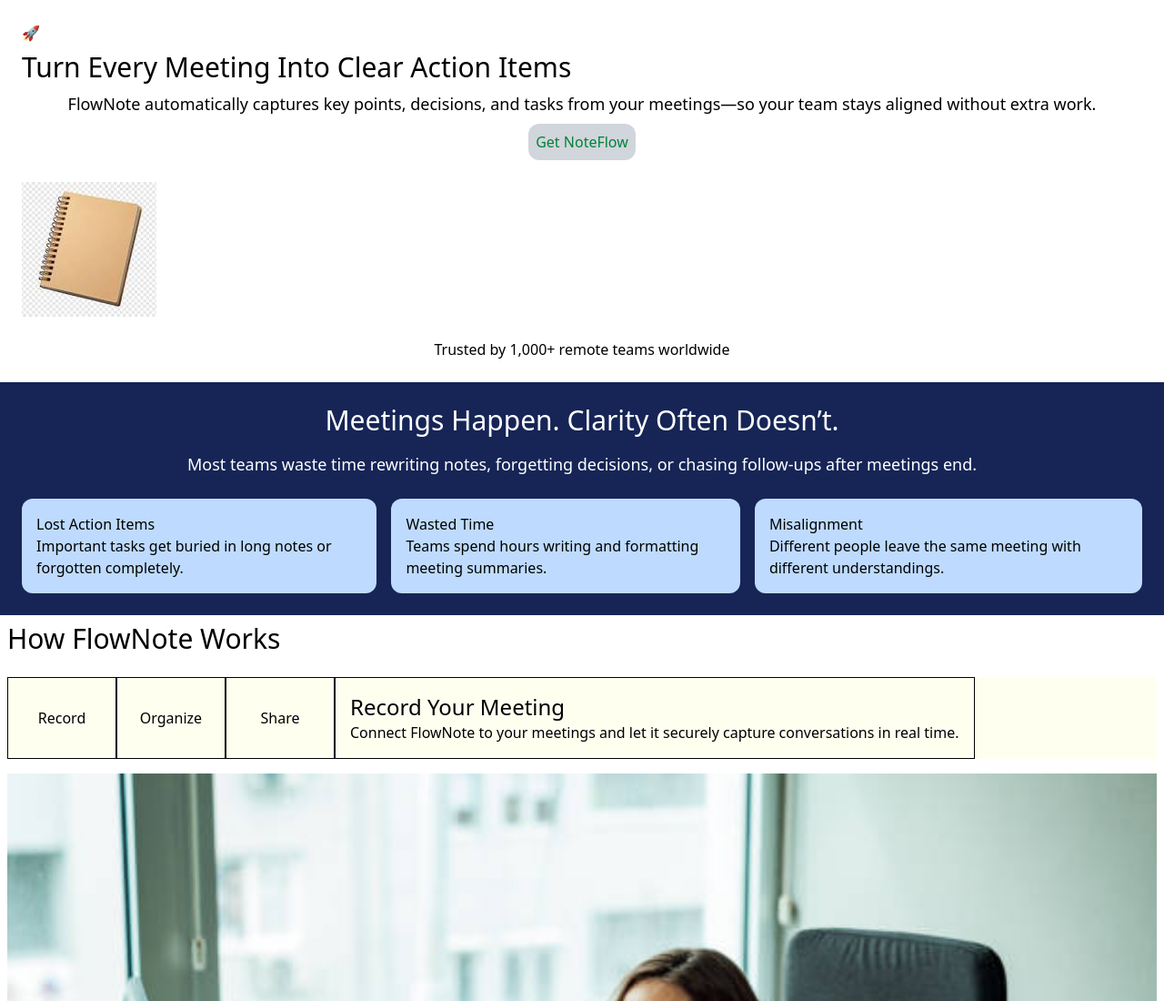
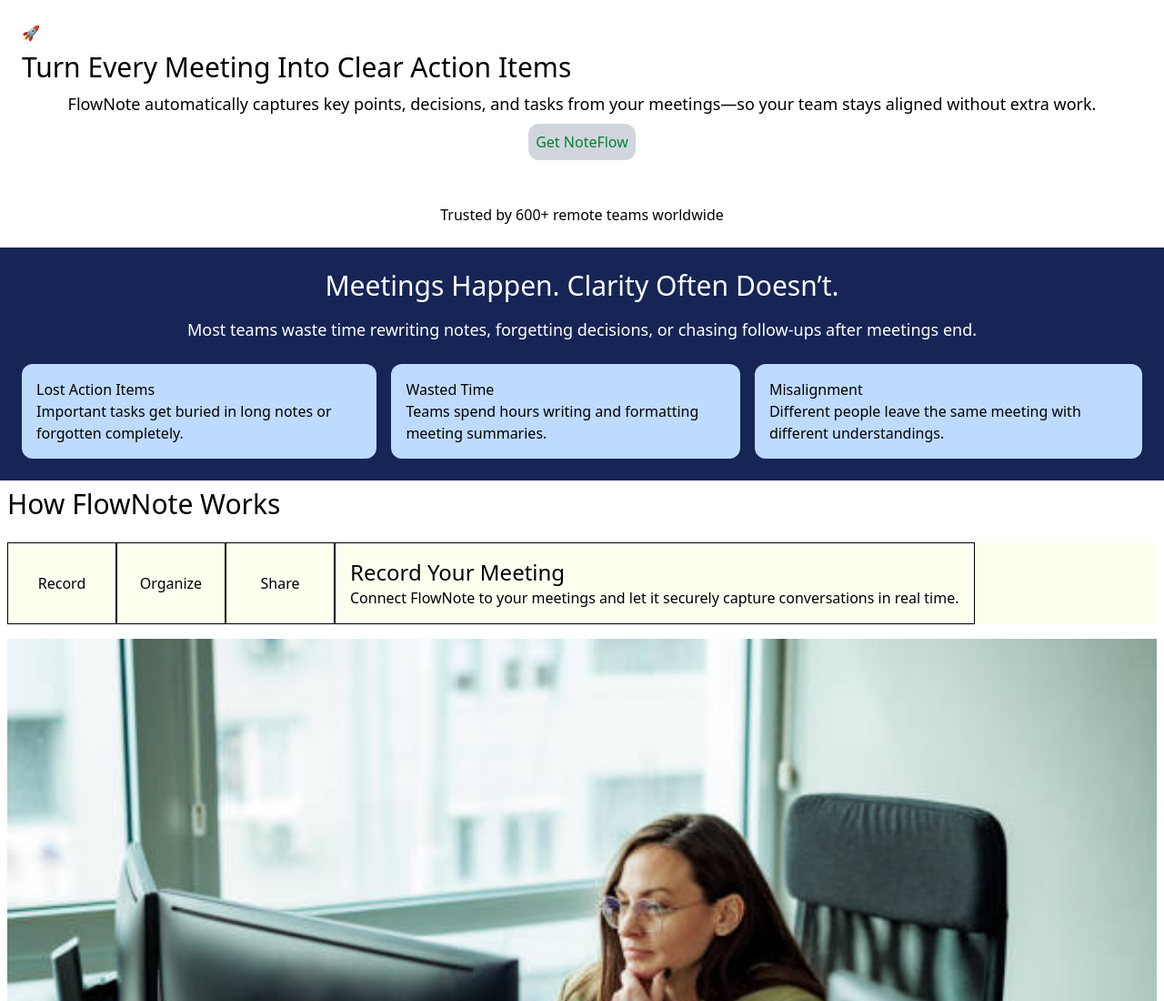
Before and after one commit to neducod/flownote-landingpage, a website: page index.html in a window 1280 px wide. Shown: the top 1100 px of the page at 91% size. Drawn offline with Linux system fonts and the light colour scheme.

Commit message:
Deleted hero image

```diff
--- a/index.html
+++ b/index.html
@@ -20,9 +20,9 @@
                 </div>
             </div>
             <div class="w-full">
-                <img src="./src/ihq7h3/hero.jpeg" alt="hero-image" class="">
+                <!-- <img src="./src/ihq7h3/hero.jpeg" alt="hero-image" class=""> -->
             </div>
-            <p>Trusted by 1,000+ remote teams worldwide</p>
+            <p>Trusted by 600+ remote teams worldwide</p>
         </div>
     </header>
     <section class="bg-blue-950 p-6 gap-6 flex flex-col justify-center items-center">
```
